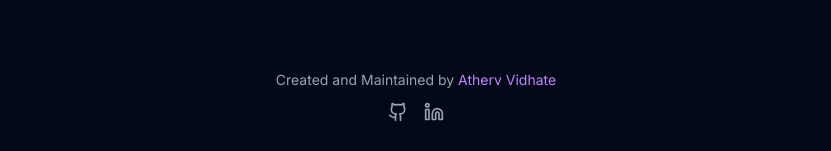
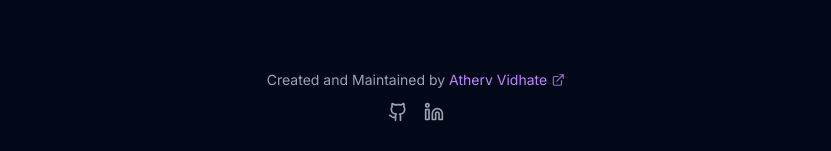
Before and after one commit to athervvidhate/ConcertScoutAI, a Next.js app in the folder frontend/: page / in a window 1280 px wide. Shown: the part 954-1105 px from the top of the page, without its empty margins (224-1055 px from the left). Built offline with nearby package versions, Linux system fonts and the light colour scheme.

Commit message:
update footer to point towards portfolio website

```diff
--- a/frontend/components/footer.tsx
+++ b/frontend/components/footer.tsx
@@ -6,16 +6,16 @@ export function Footer() {
     <div className="w-full py-8">
       <div className="flex flex-col items-center justify-center gap-3">
         <div className="text-sm text-gray-400 text-center">
-          Created and Maintained by <span className="text-purple-400">Atherv Vidhate</span>{" "}
-          {/* Leaving this commented until portfolio site is finished */}
-          {/* <Link
+          Created and Maintained by{" "}
+          <Link
             href="https://atherv.com"
             target="_blank"
             rel="noopener noreferrer"
-            className="text-purple-400 hover:text-purple-300 transition-colors"
+            className="text-purple-400 hover:text-purple-300 transition-colors inline-flex items-center"
           >
             Atherv Vidhate
-          </Link> */}
+            <svg xmlns="http://www.w3.org/2000/svg" width="14" height="14" viewBox="0 0 24 24" fill="none" stroke="currentColor" strokeWidth="2" strokeLinecap="round" strokeLinejoin="round" className="lucide lucide-external-link h-3.5 w-3.5 ml-1 opacity-80"><path d="M18 13v6a2 2 0 0 1-2 2H6a2 2 0 0 1-2-2V8a2 2 0 0 1 2-2h6"/><polyline points="15 3 21 3 21 9"/><line x1="10" x2="21" y1="14" y2="3"/></svg>
+          </Link>
         </div>
 
         <div className="flex items-center gap-4">
```
